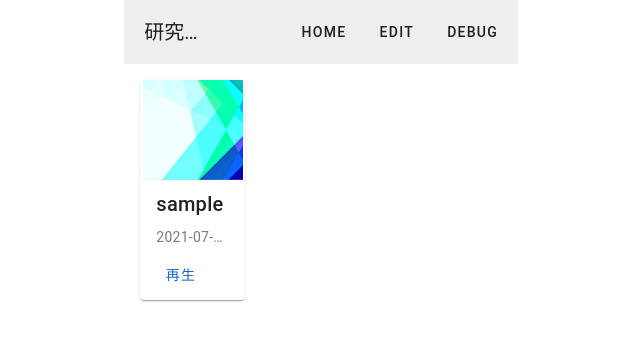
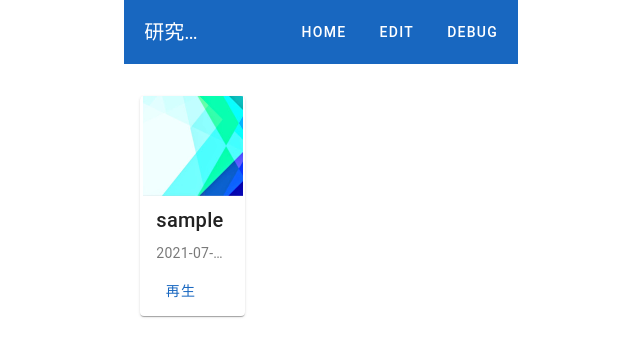
Before and after one commit to mino-8136/Co-Lyrics-WEB, a Vue app: page / in a window 1280 px wide. Shown: the top 356 px of the page, without its empty margins (122-762 px from the left). Built offline with nearby package versions, Linux system fonts and the light colour scheme.

Commit message:
色変更

```diff
--- a/src/App.vue
+++ b/src/App.vue
@@ -4,7 +4,7 @@ import { RouterView } from 'vue-router'
 
 <template>
   <v-app>
-    <v-toolbar app>
+    <v-toolbar app color="primary" class="mb-4">
       <v-toolbar-title>研究用リリック</v-toolbar-title>
       <v-spacer></v-spacer>
       <!-- <v-btn text to="/">Home</v-btn>でいいのか疑問 -->
```
